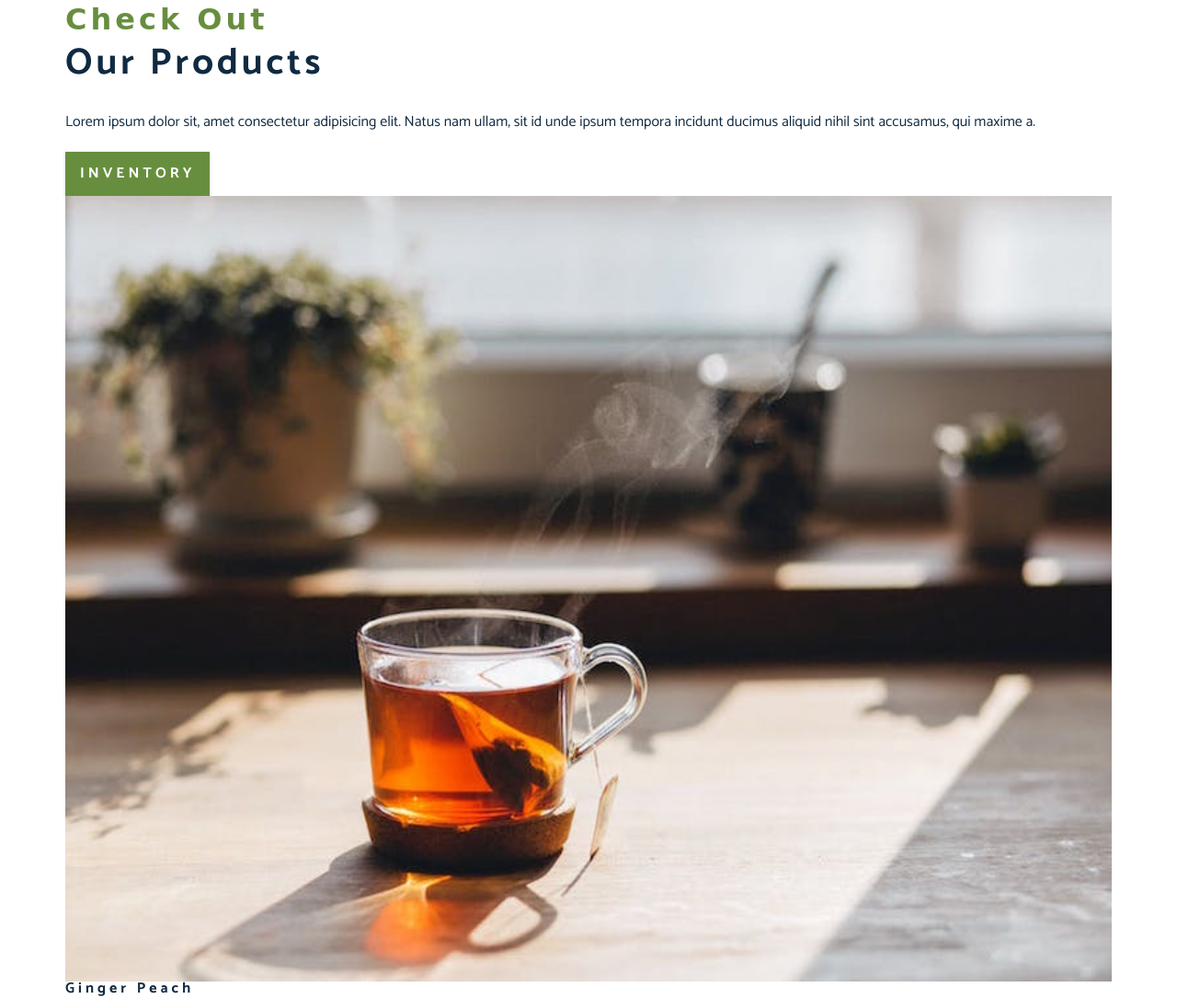
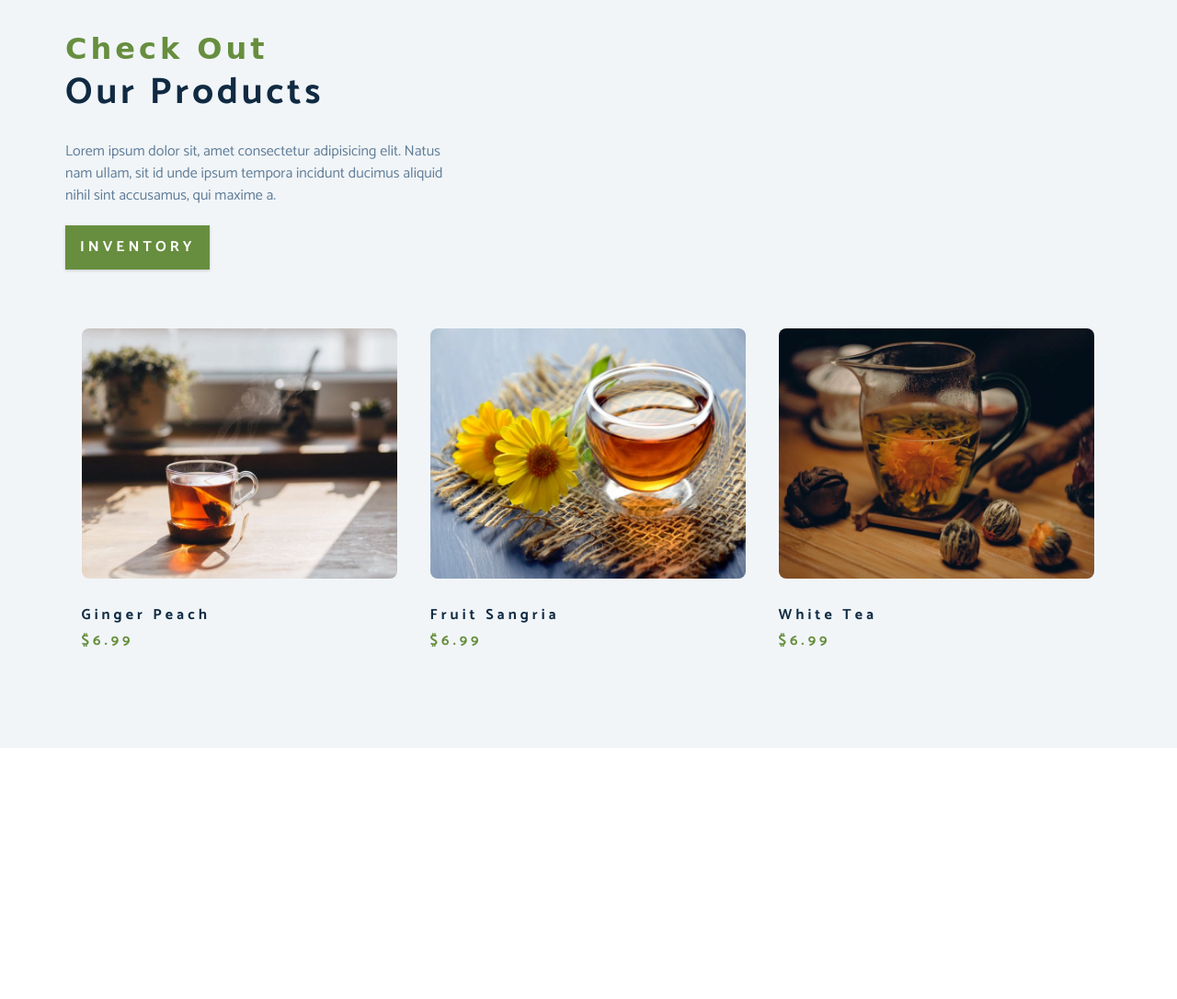
Before and after one commit to artsycoder533/tea-station, a plain HTML site: page index.html in a window 1280 px wide. Shown: the part 1540-2626 px from the top of the page at 92% size. After the commit the page ends 2385 px from the top, so only its background shows below. Drawn offline with Linux system fonts and the light colour scheme; a web font is replaced by a local one.

Commit message:
added styles for product section

```diff
--- a/styles/style.scss
+++ b/styles/style.scss
@@ -286,3 +286,63 @@ p {
         padding: 2rem;
     }
 }
+
+//  PRODUCTS
+.products {
+    background: $secondaryColorLight;
+    margin-bottom: 2rem;
+
+    .products-info, .products-inventory {
+        padding: 2rem 0;
+    }
+
+    .product-text {
+        color: $secondayColor;
+        max-width: 26rem;
+    }
+
+    .product-img {
+        border-radius: $radius;
+        margin-bottom: 2rem;
+        height: 17rem;
+        object-fit: cover;
+    }
+
+    .product-price {
+        color: $primaryColor;
+    }
+}
+
+//product mediaq
+@media screen and (min-width: 768px){
+    //2 column layout
+    .product{
+        float: left;
+        width: 50%;
+        padding-right: 2rem;
+    }
+}
+
+@media screen and (min-width: 992px){
+    //3 column layout
+    .product {
+        width: 33.3%;
+    }
+}
+
+@media screen and (min-width: 1200px){
+    .product-info {
+        float: left;
+        width: 30%;
+    }
+
+    .product-inventory {
+        float: left;
+        width: 70%;
+    }
+
+    .product {
+        margin-bottom: 0;
+        padding: 0 1.1rem;
+    }
+}
```
Also changed, not shown: styles/style.css, 1 other file.
